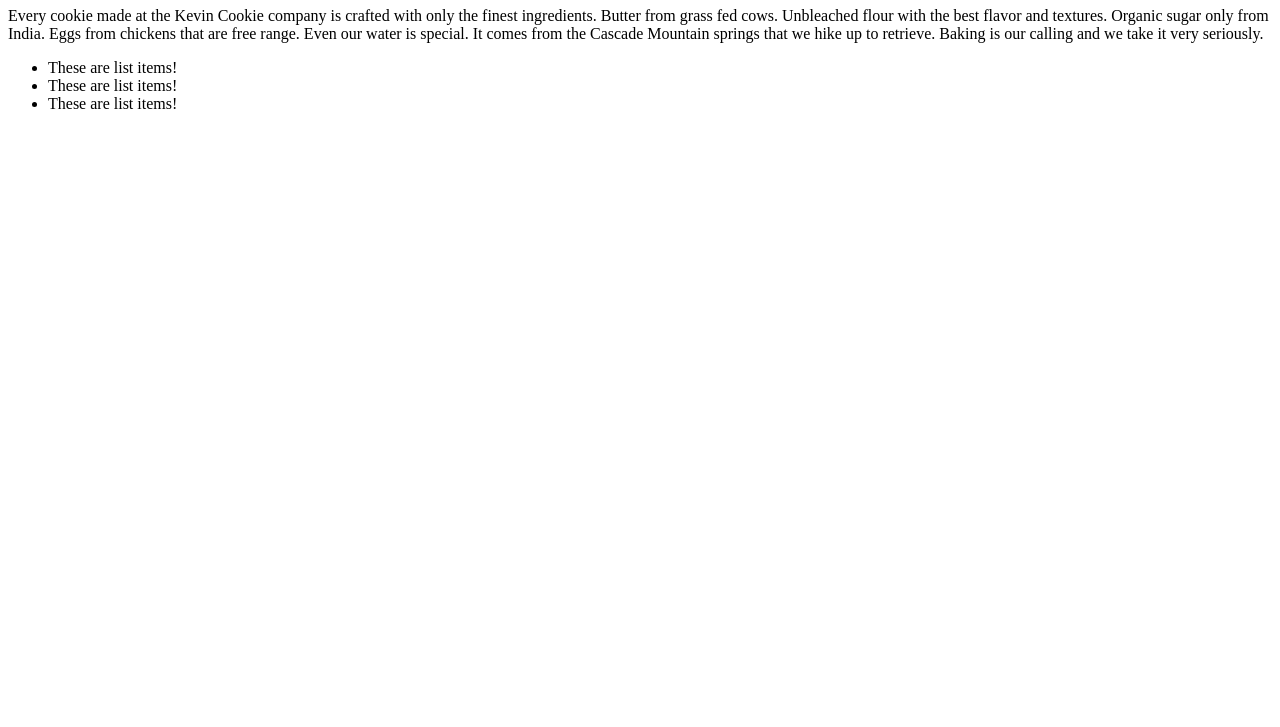
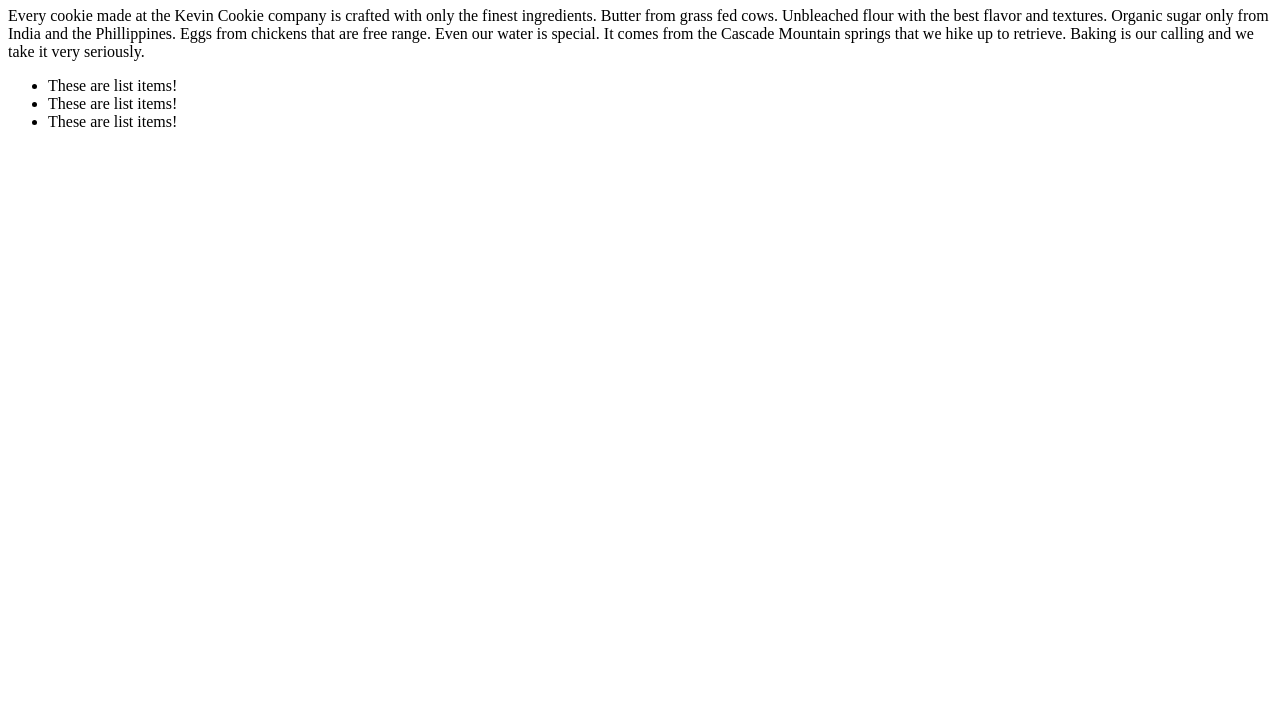
Before and after one commit to jahmeeel/Git-Practice-KevinCookieCompany.com, a plain HTML site: page git-practice-src/index.html in a window 1280 px wide. Shown: the part 73-800 px from the top of the page. Drawn offline with Linux system fonts and the light colour scheme.

Commit message:
Update index.html
Added that the Kevin Cookie Company also gets sugar from the Phillippines.

```diff
--- a/git-practice-src/index.html
+++ b/git-practice-src/index.html
@@ -5,7 +5,7 @@
     <p>
       Every cookie made at the Kevin Cookie company is crafted with only the
       finest ingredients. Butter from grass fed cows. Unbleached flour with the
-      best flavor and textures. Organic sugar only from India. Eggs from
+      best flavor and textures. Organic sugar only from India and the Phillippines. Eggs from
       chickens that are free range. Even our water is special. It comes from the
       Cascade Mountain springs that we hike up to retrieve. Baking is our
       calling and we take it very seriously.
```
